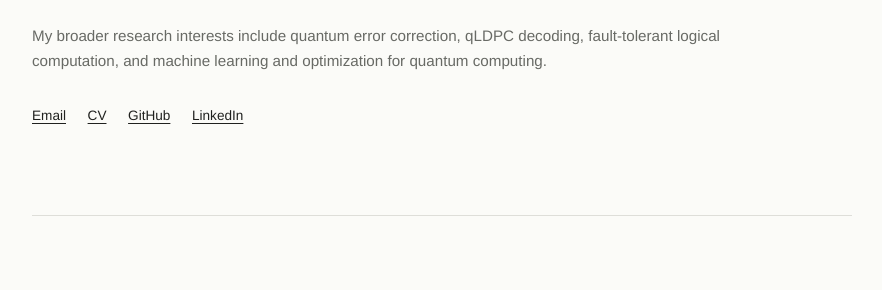
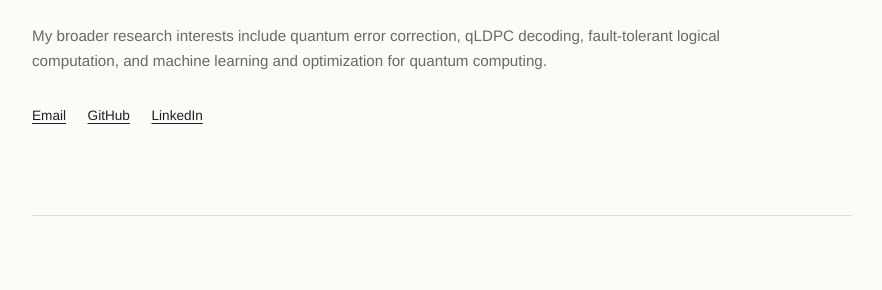
Before and after one commit to manyyeon/manyyeon.github.io, a Jekyll site: the page index.html, which Jekyll copies as it is, in a window 1280 px wide and 900 px high, scrolled down 504 px. Shown: the part 152-442 px from the top of the window, without its empty margins (198-1080 px from the left). Built offline with Jekyll 4.4.1, drawn with Linux system fonts in a browser that asks for light colours.

Commit message:
Remove unpublished CV link

```diff
--- a/index.html
+++ b/index.html
@@ -34,7 +34,6 @@
         <p class="introSecondary">My broader research interests include quantum error correction, qLDPC decoding, fault-tolerant logical computation, and machine learning and optimization for quantum computing.</p>
         <div class="contactLinks">
           <a href="mailto:udayeon@unm.edu">Email</a>
-          <a href="/CV_DayeonYoo.pdf" target="_blank">CV</a>
           <a href="https://github.com/manyyeon" target="_blank" rel="noreferrer">GitHub</a>
           <a href="https://www.linkedin.com/in/dayeon-yoo-71a705276/" target="_blank" rel="noreferrer">LinkedIn</a>
         </div>
```
